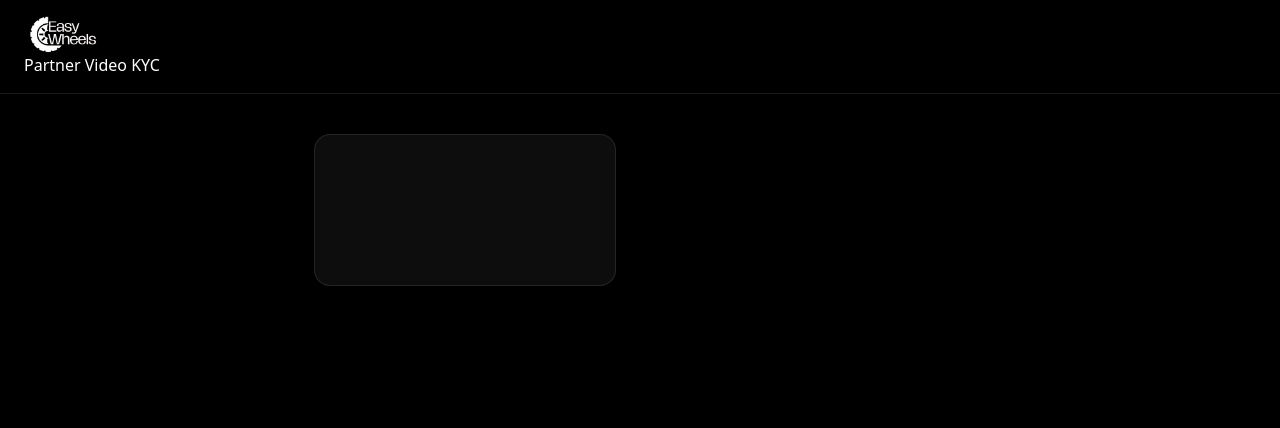
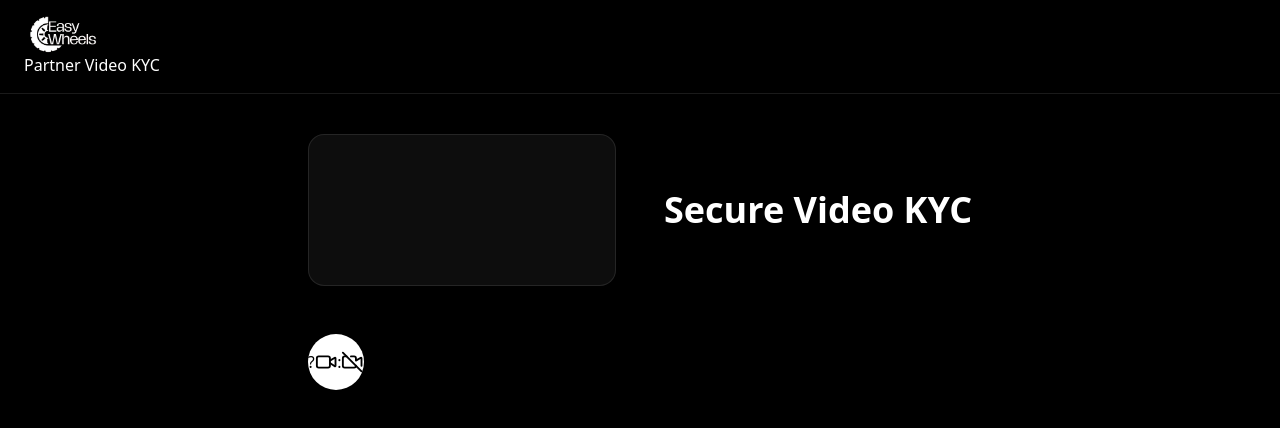
Before and after one commit to sakettt07/Easy-Wheels, a Next.js app: page /video-kyc/1 in a window 1280 px wide. Shown: the top 428 px of the page. Built offline with nearby package versions, Linux system fonts and the light colour scheme; no server answers.

Commit message:
feat: Add Video icon and enhance layout for Video KYC page

```diff
--- a/src/app/video-kyc/[roomId]/page.tsx
+++ b/src/app/video-kyc/[roomId]/page.tsx
@@ -5,7 +5,7 @@ import { useSelector } from 'react-redux';
 import { RootState } from '@/redux/store';
 import Image from 'next/image';
 import { div, track } from 'motion/react-client';
-import { VideoOff } from 'lucide-react';
+import { Video, VideoOff } from 'lucide-react';
 
 const page = () => {
     const { userData } = useSelector((state: RootState) => state.user);
@@ -86,8 +86,11 @@ const page = () => {
                                     </div>
                                 )}
                             </div>
-                            <div className='space-y-8 text-center '>
-
+                            <div className='space-y-8 text-center lg:text-left '>
+                                <h1 className='text-3xl sm:text-4xl font-bold'>Secure Video KYC</h1>
+                            </div>
+                            <div className='flex justify-center lg:justify-start gap-6'>
+                                <button className={`w-14 h-14 rounded-full flex items-center justify-center transition ${isCameraOn ? "bg-white text-black" : "bg-white/10 border border-white/20"}`}>{isCameraOn}?<Video />:<VideoOff /></button>
                             </div>
                         </div>
                     </div>
```
